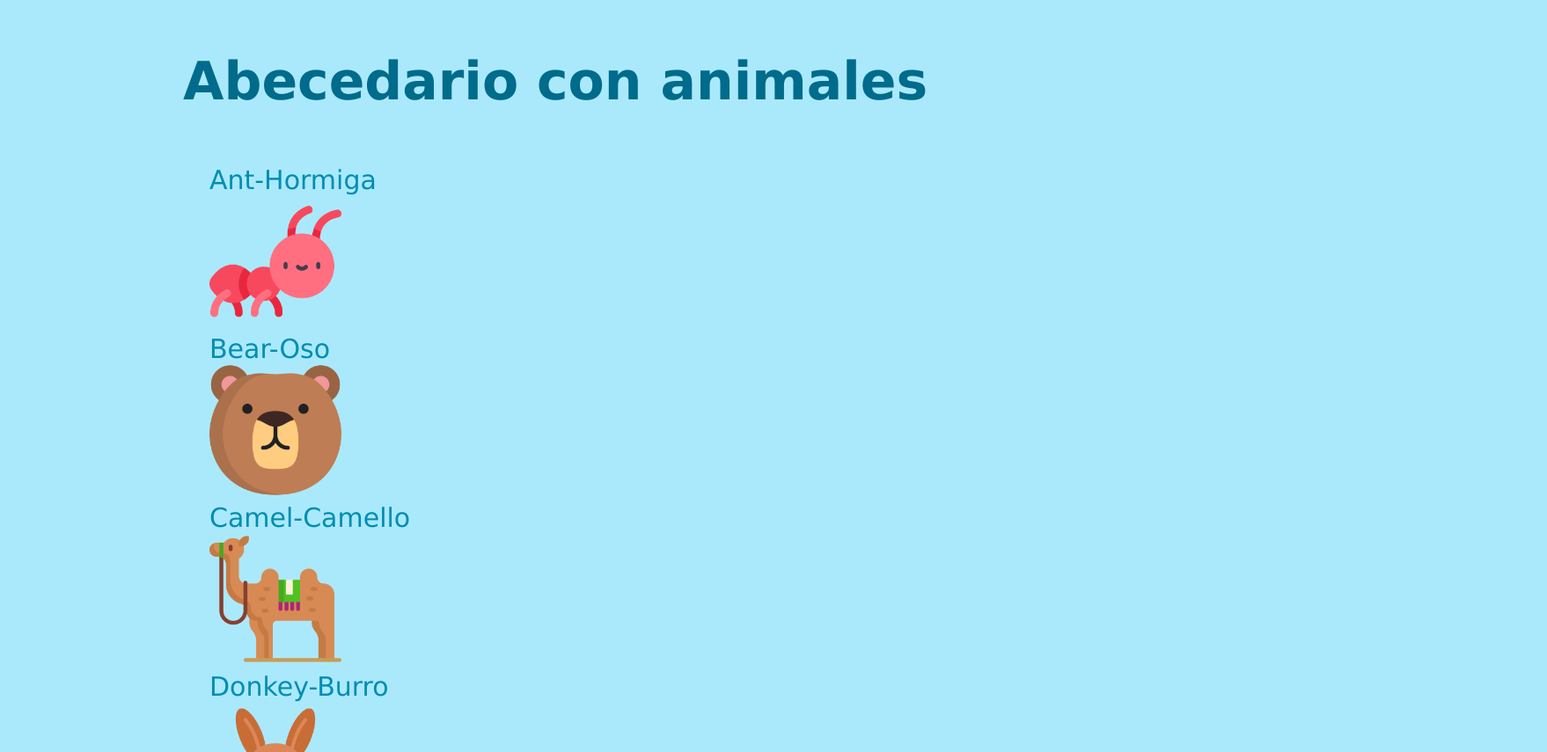
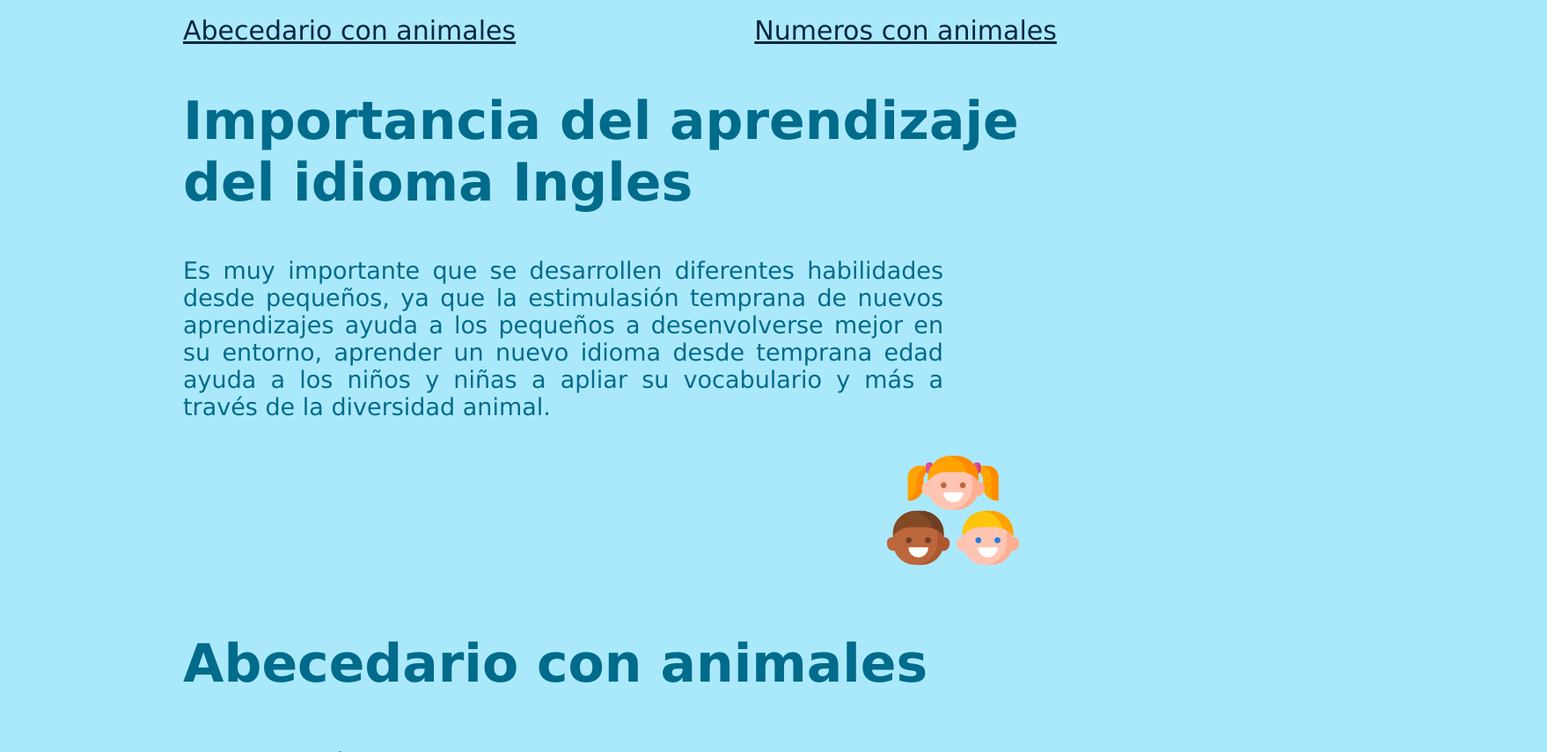
Before and after one commit to ImeldaChavez/Animals, a plain HTML site: page index.html in a window 1280 px wide. Shown: the part 423-1278 px from the top of the page at 88% size, 1758 px wide, since content can reach past the window. Drawn offline with Linux system fonts and the light colour scheme.

Commit message:
Version 0.2 Aprendiendo Ingles con animales

```diff
--- a/index.html
+++ b/index.html
@@ -18,12 +18,26 @@
 
 <body>
     <!--Encabezado principal-->
-        <center>
-            <img src="./imagenes/titulo.png" class="animals">
-        </center>
+    <center>
+        <img src="./imagenes/titulo.png" class="animals">
+    </center>
+
+    <!--Indice con anclas-->
+    <div class="indice">
+    <a href="#abecedario">Abecedario con animales</a>
+    <a href="#numeros">Numeros con animales</a>
+    </div>
+
+    <h2>Importancia del aprendizaje del idioma Ingles</h2>
+
+    <p class="importancia">Es muy importante que se desarrollen diferentes habilidades desde pequeños, ya que la estimulasión temprana de
+        nuevos aprendizajes ayuda a los pequeños a desenvolverse mejor en su entorno, aprender un nuevo idioma desde
+        temprana edad ayuda a los niños y niñas a apliar su vocabulario y más a través de la diversidad animal.</p>
+
+        <img src="./imagenes/boy.png" class="boys">
 
     <!-- LISTAS -->
-    <h3>Abecedario con animales</h3>
+    <h3 id="abecedario">Abecedario con animales</h3>
     <!-- OL - ordered list - listas ordenadas -->
     <ul>
         <!-- li - item list - elemento de lista -->
@@ -83,7 +97,7 @@
 
     </ul>
 
-    <h2>Numeros con animales</h2>
+    <h2 id="numeros">Numeros con animales</h2>
 
     <ul>
         <li>One lion (Un leon)</li>
--- a/style.css
+++ b/style.css
@@ -35,13 +35,11 @@ font-size: 30px;
 list-style: none;
 color: rgb(0, 141, 177);
 margin-left: 190px;
-
 }
 
 img{
     width: 150px;
     height: 150px;
-
 }
 
 h2{
@@ -53,10 +51,31 @@ h2{
     margin-left: 200px;
 }
 
-.indice{
+.importancia{
     display: flex;
     justify-content: center;
+    color: #006b8b;
     font-family: Verdana, Geneva, Tahoma, sans-serif;
-    font-size: 20px;
+    margin-left: 200px;
+    margin-right: 200px;
+    font-size: 27px;
+    text-align: justify;
+}
 
+.boys{
+margin-left: 1000px;
+margin-right: 600px;
 }
+
+.indice {
+    font-size: 30px;
+    display: flex;
+    font-family: Verdana, Geneva, Tahoma, sans-serif;
+}
+
+a{
+    color: #03273f;
+    padding: 0;
+    margin: 0 auto;
+    margin-left: 200px;
+}
```
Also changed, not shown: imagenes/animalesweb.png (added), imagenes/boy.png (added).
